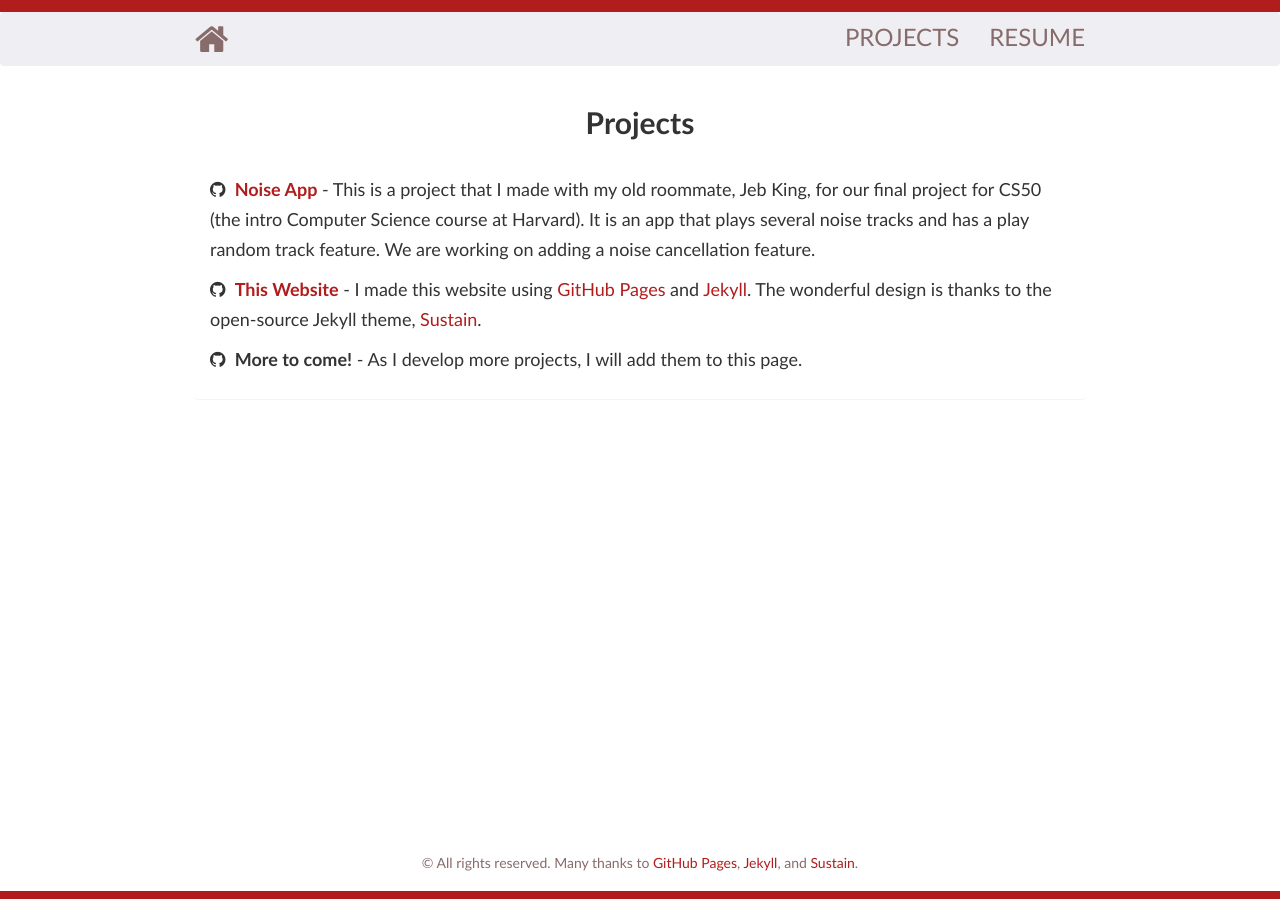
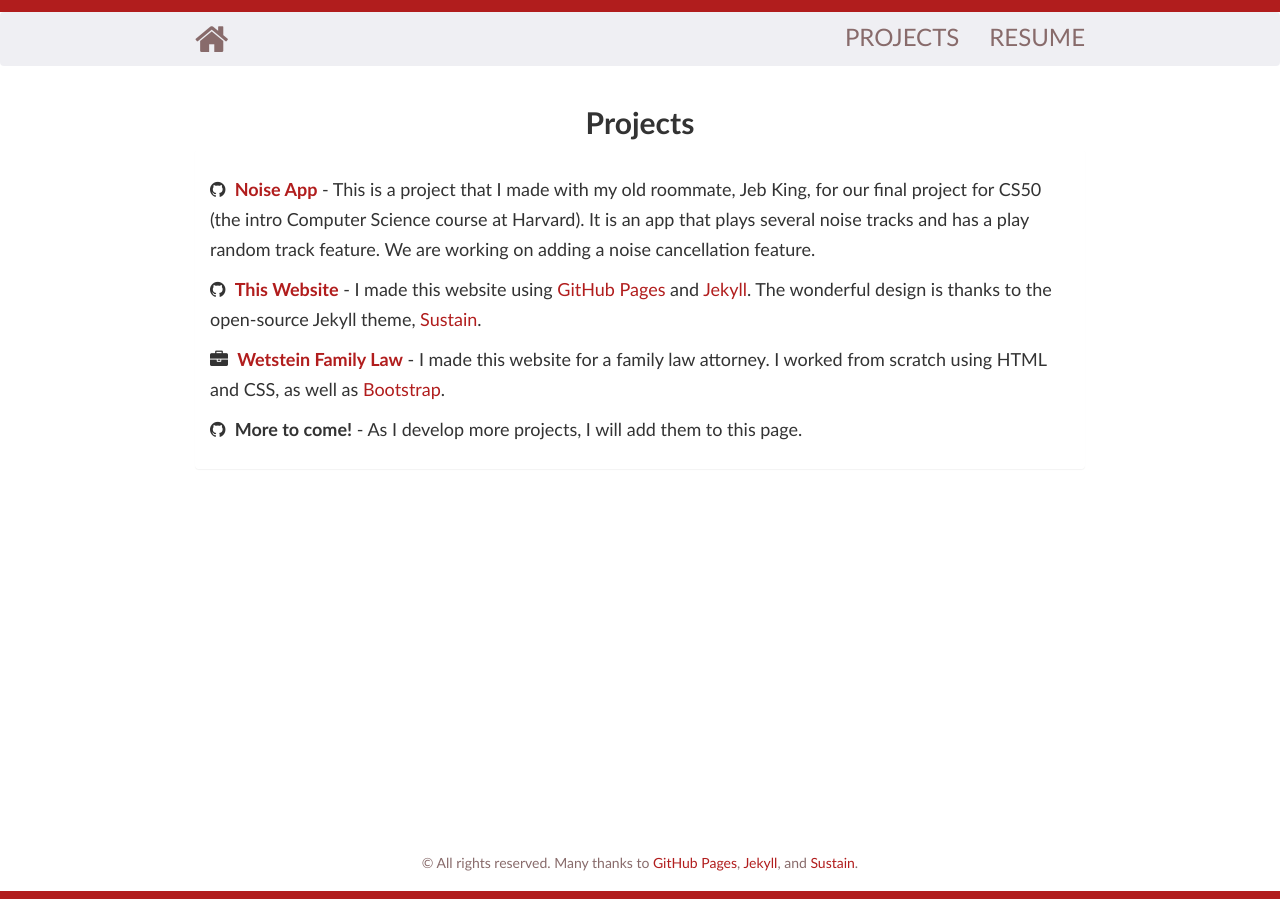
Before and after one commit to zachdietz1/home, a Jekyll site: the page built from projects.html, in a window 1280 px wide. Built offline with Jekyll 4.4.1, drawn with Linux system fonts in a browser that asks for light colours; nearby versions of some CDN libraries.

Commit message:
updated projects

```diff
--- a/_includes/projects.html
+++ b/_includes/projects.html
@@ -11,6 +11,10 @@
 			<i class="fa fa-github"></i>&nbsp;&nbsp;<strong><a href="https://zachdietz1.github.io/" target="_blank">This Website</a></strong>
 			- I made this website using <a href="https://pages.github.com" target="_blank">GitHub Pages</a> and <a href="http://jekyllrb.com/"  target="_blank">Jekyll</a>. The wonderful design is thanks to the open-source Jekyll theme, <a href="http://www.github.com/biomadeira/sustain" target="_blank">Sustain</a>.
 		</h5>
+		<h5>
+			<i class="fa fa-briefcase"></i>&nbsp;&nbsp;<strong><a href="http://wetsteinfamilylaw.com" target="_blank">Wetstein Family Law</a></strong>
+			- I made this website for a family law attorney. I worked from scratch using HTML and CSS, as well as <a href="http://getbootstrap.com" target="_blank">Bootstrap</a>.
+		</h5>
     	<h5>
 			<i class="fa fa-github"></i>&nbsp;&nbsp;<strong>More to come!</strong>
 			- As I develop more projects, I will add them to this page.
```
